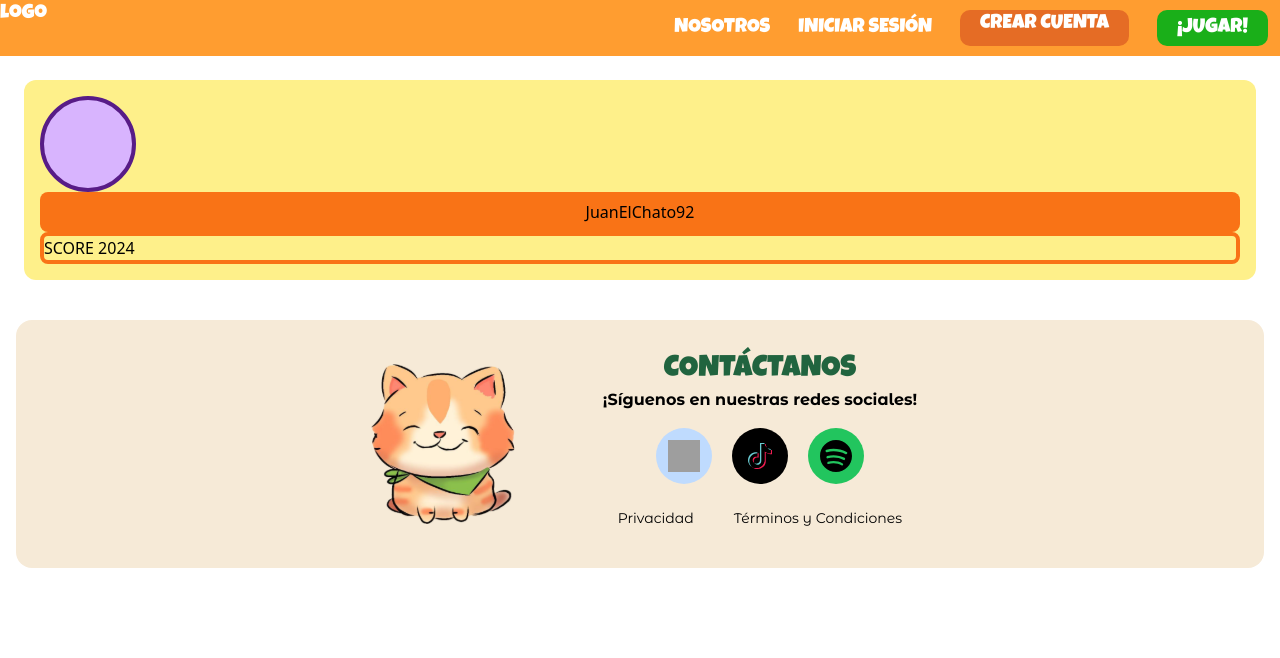
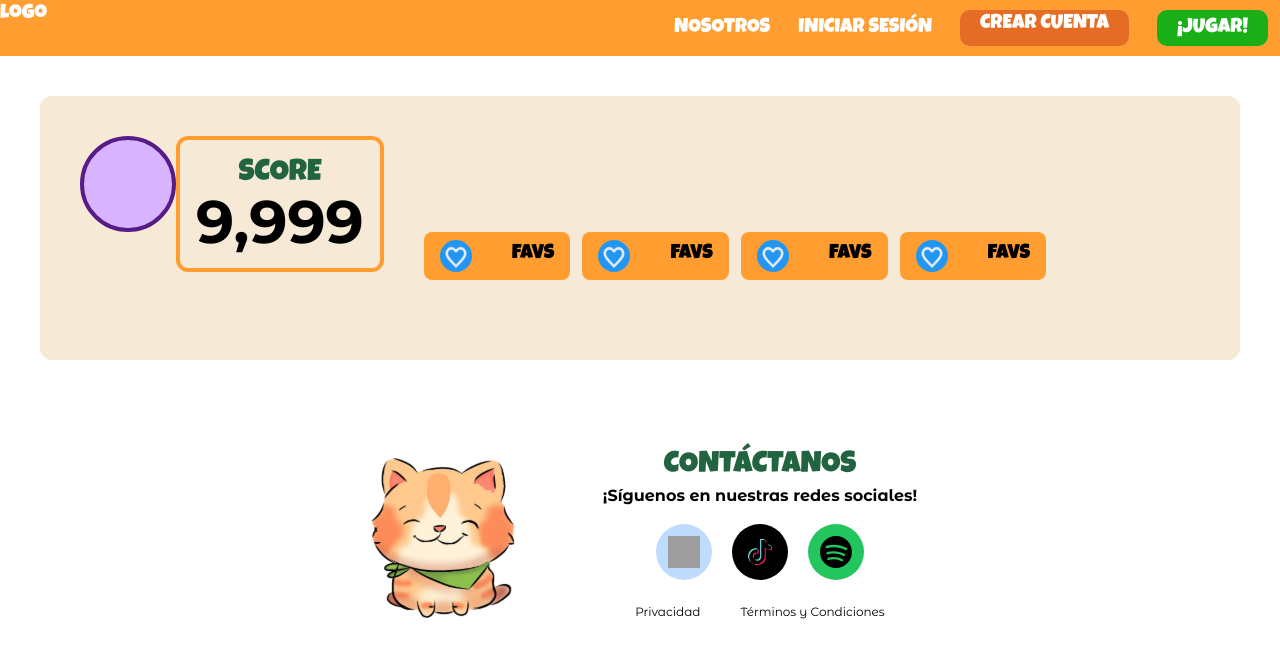
Before and after one commit to Randomlandia/frontend, a Next.js app: page /user in a window 1280 px wide. Shown: the top 658 px of the page. Built offline with nearby package versions, Linux system fonts and the light colour scheme; grey boxes are pictures that could not be loaded; a web font is replaced by a local one.

Commit message:
estructura user menu

```diff
--- a/components/ContactoFooter.jsx
+++ b/components/ContactoFooter.jsx
@@ -2,7 +2,7 @@ import Link from "next/link";
 
 export default function ContactoFooter() {
   return (
-    <div className="flex bg-oldwhite p-8 rounded-2xl gap-20 justify-center ">
+    <div className="flex p-8 rounded-2xl gap-20 justify-center ">
       <div className="flex items-center">
         <img src="/RANDY_08.svg" alt="Randy" className="h-40 w-40 " />
       </div>
@@ -40,13 +40,13 @@ export default function ContactoFooter() {
         <div className="flex justify-center gap-10 p-2">
           <a
             href=""
-            className="font-mont text-black text-sm hover:font-semibold hover:text-dorange hover:underline"
+            className="font-mont text-black text-xs hover:font-semibold hover:text-dorange hover:underline"
           >
             Privacidad
           </a>
           <a
             href=""
-            className="font-mont text-black text-sm hover:font-semibold hover:text-dorange hover:underline"
+            className="font-mont text-black text-xs hover:font-semibold hover:text-dorange hover:underline"
           >
             Términos y Condiciones
           </a>
--- a/pages/user/index.jsx
+++ b/pages/user/index.jsx
@@ -8,22 +8,49 @@ export default function User() {
       {/* NAVBAR COMPONENT */}
       <Navbar />
       {/* BODY */}
-      <div className="flex m-6">
-        <div className="bg-yellow-200 rounded-xl p-4 w-full flex-row">
+      <div className="flex-col m-10 bg-oldwhite rounded-xl p-10">
+        <div className="inline-flex justify-center">
           {/* AVATAR COMPONENT Y NOMBRE USER*/}
-          <Avatar />
-          <div className="bg-orange-500 rounded-lg text-center p-2">
-            JuanElChato92
+          <div className="">
+            <Avatar />
           </div>
+
           {/* SCORE */}
-          <div className="border-4 rounded-lg border-orange-500 text-black">
+          <div className="border-4 p-4 rounded-xl border-lorange text-center">
             {" "}
-            SCORE 2024
+            <p className="font-lucky text-dgreen text-3xl">SCORE</p>
+            <p className="font-mont font-semibold text-black text-6xl">9,999</p>
           </div>
-          {/* BOTONES HACIA SUBMENUS */}
+        </div>
+
+        {/* BOTONES HACIA SUBMENUS */}
+        <div className="flex-row inline-flex gap-3 p-10 justify-center">
+          <div className="bg-lorange rounded-lg py-2 px-4 inline-flex gap-10 align-middle">
+            <img src="/icon_userheart.svg" alt="" className="h-8 w-8" />
+            <span className="font-lucky text-black text-xl text-center">
+              FAVS
+            </span>
+          </div>
+          <div className="bg-lorange rounded-lg py-2 px-4 inline-flex gap-10 align-middle">
+            <img src="/icon_userheart.svg" alt="" className="h-8 w-8" />
+            <span className="font-lucky text-black text-xl text-center">
+              FAVS
+            </span>
+          </div>
+          <div className="bg-lorange rounded-lg py-2 px-4 inline-flex gap-10 align-middle">
+            <img src="/icon_userheart.svg" alt="" className="h-8 w-8" />
+            <span className="font-lucky text-black text-xl text-center">
+              FAVS
+            </span>
+          </div>
+          <div className="bg-lorange rounded-lg py-2 px-4 inline-flex gap-10 align-middle">
+            <img src="/icon_userheart.svg" alt="" className="h-8 w-8" />
+            <span className="font-lucky text-black text-xl text-center">
+              FAVS
+            </span>
+          </div>
         </div>
       </div>
-
       {/* FOOTER CONTACTO */}
       <div className="p-4">
         <ContactoFooter />
```
Also changed, not shown: public/randy_icon.svg (added).
